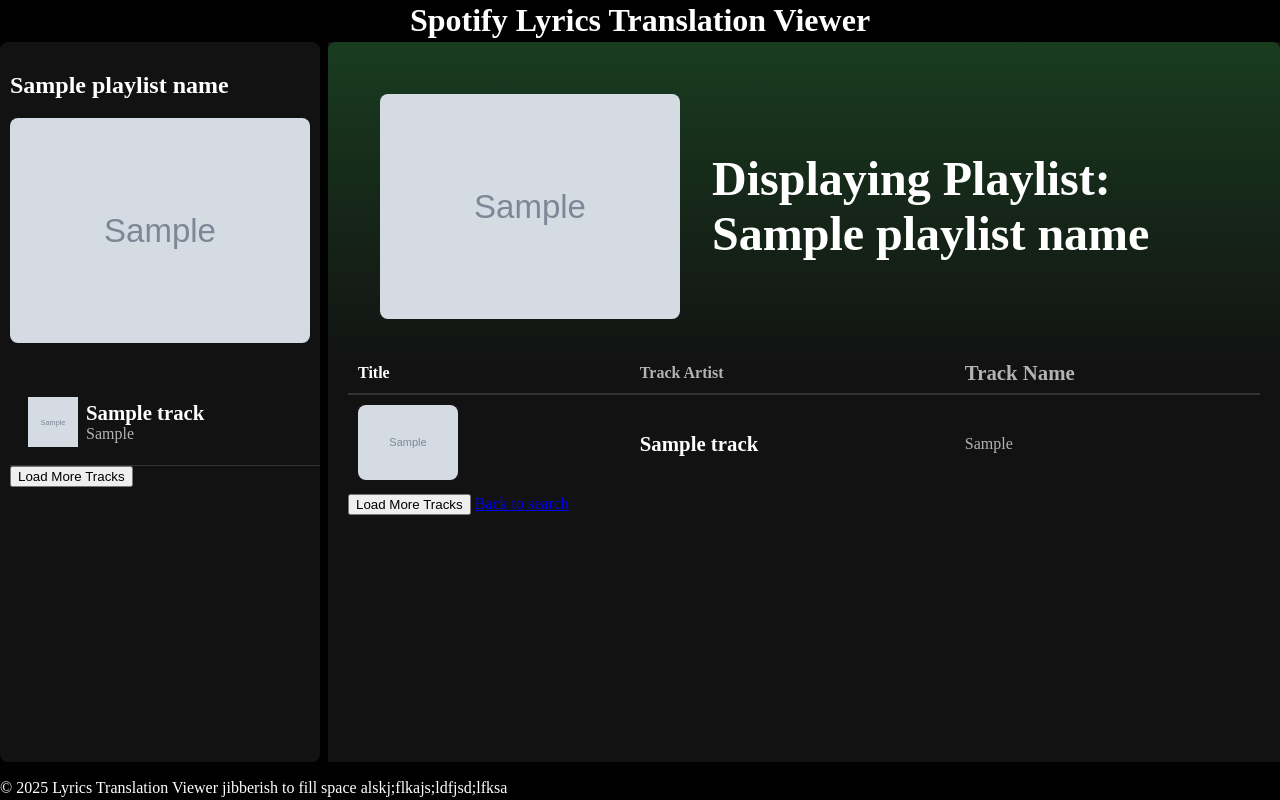
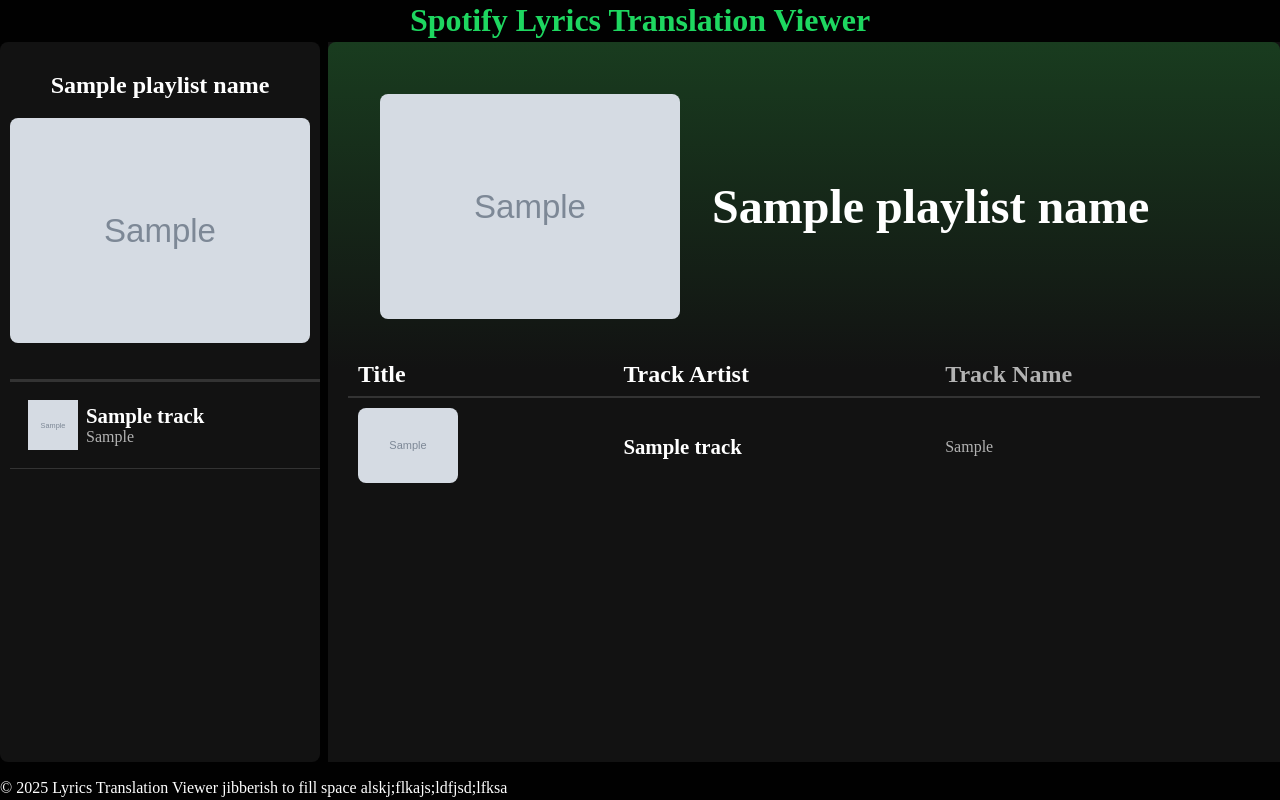
Before and after one commit to phip702/Lyrics_Translator, a Python web app: template app/templates/playlist.html in a window 1280 px wide. Run offline with Jinja, Linux system fonts and the light colour scheme; the template is opened without the code that fills it: most values are stand-ins (such as "Sample title", 1, 10 or a date in 2020); grey boxes marked "Sample" are stand-in pictures.

Commit message:
Finished the playlist page. Need to make playlist sidebar stay when transfering to track pages

```diff
--- a/app/static/css/styles.css
+++ b/app/static/css/styles.css
@@ -46,16 +46,43 @@
 }
 
 
+/*= Sidenav and Main */
+.track-name {
+    font-size: 1.3rem;
+    font-weight: bold;
+    color: #fff;
+}
 
+ .track-artist {
+    font-size: 1rem;
+    color: #b3b3b3;
+}
+
+.load-more {
+    background-color: #1ed760;
+    border-radius: .5rem;
+    color: #fff;
+    border: none;
+    width: 100%;
+    font-weight: bold;
+}
+
+
+
+/*=Sidenav */
 #playlist-sidenav {
     background-color: #121212;
-    overflow-x: auto;
+    overflow-x: hidden;
     overflow-y: auto;
     padding: 10px;
     border-radius: .5rem;
     flex-direction: column;
 }
 
+#playlist-sidenav .playlist-name {
+    font-size: 1.5rem;
+    text-align: center;
+}
 #playlist-sidenav .playlist-image {
     width: 100%;  /* Make the image width 100% of the sidenav width */
     height: auto;  /* Height adjusts to maintain aspect ratio */
@@ -64,6 +91,9 @@
     margin-bottom: 2rem;  /* Adds some space below the image */
 }
 
+#playlist-sidenav .track-row:first-of-type {
+    border-top: 3px solid #333;  /* Thin gray line above the first track */
+}
 
 #playlist-sidenav .track-row {
     display: flex;
@@ -86,25 +116,9 @@
     justify-content: center; /* Align items centrally */
 }
 
-.track-name {
-    font-size: 1.3rem;
-    font-weight: bold;
-    color: #fff;
-}
-
- .track-artist {
-    font-size: 1rem;
-    color: #b3b3b3;
-}
 
 
-
-
-
-
-
-
-/* Main Content */
+/*= Main Content */
 .playlist-header {
     display: flex;
     align-items: center;
@@ -141,6 +155,10 @@
     box-shadow: inset 0 -2px 0 #333;
 }
 
+#main-content table thead tr th {
+    color: #fff;
+    font-size: 1.5rem;
+}
 #main-content table thead tr th:nth-child(3){
     color: #b3b3b3
 }
@@ -166,10 +184,9 @@
 
 
 
-/* Mouse and Scrolling */
+/*= Mouse and Scrolling */
+header:hover,
 #playlist-sidenav .track-row:hover .track-name,
-#main-content table thead tr th:nth-child(2):hover,
-#main-content table thead tr th:nth-child(3):hover,
 #main-content table tbody tr:hover td:nth-child(2) {
     color: #1ed760;  /* Accent color on hover */
     transition: color 0.3s ease;  /* Smooth transition for color change */
@@ -200,8 +217,8 @@
 }
 
 /*
-TODO: sort table option
-TODO: load button still showing inappropriately for sidenav
-TODO: prettify the load more button
-TODO: make the track URL  look better
-TODO: make the home page look better */
+C-TODO: load button still showing inappropriately for sidenav
+C-TODO: prettify the load more button
+TODO: make the track page  look better
+TODO: make the home page look better
+*/
--- a/app/static/js/script.js
+++ b/app/static/js/script.js
@@ -1,6 +1,6 @@
 $(document).ready(function() {
 
-        // BrowserSync script for live reloading
+    //= BrowserSync script for live reloading
     (function() {
         try {
             var script = document.createElement('script');
@@ -19,69 +19,32 @@
     })();
 
 
-
-
-    let rowsCount = $('#tracks-tbody tr').length;
-    let offset = 50;  // Start with an offset of 50 for the first API request
+    //* Load more both
+    let rowsCount = $('#tracks-body tr').length;
 
     if (rowsCount % 50 !== 0) {
-        $('#load-more-btn').hide();  // Hide button if not a multiple of 50 because this means all tracks have been loaded
+        $('.load-more').hide();  // Hide button if not a multiple of 50 because this means all tracks have been loaded
     }
-    var spotify_playlist_id = $('#load-more-btn').data('playlist-id');
+    const loadMoreButton = document.querySelector('.load-more');
+    const spotifyPlaylistId = loadMoreButton.getAttribute('data-playlist-id');
 
     // Load more for the body
-    $('#load-more-btn').click(function() {
+    $('.load-more').click(function() {
         $.ajax({
-            url: `/api/fetch_tracks/${spotify_playlist_id}?offset=${offset}`,
+            url: `/api/fetch_tracks/${spotifyPlaylistId}?offset=${rowsCount}`,
             method: 'GET',
             success: function(response) {
                 if (response.length > 0) {
-                    // Append the new tracks to the table
+                    // Append the new tracks to the table or sidenav
                     response.forEach(track => {
-                        $('#tracks-tbody').append(`
+                        $('#tracks-body').append(`
                             <tr class="track-row">
                                 <td><img src="${track.track_image}" alt="Track Image" width="100" height="100"></td>
                                 <td>${track.track_artist}</td>
                                 <td>${track.track_name}</td>
-                                <td class="track-id" style="display: none;">${track.spotify_track_id}</td> <!-- Hidden column for spotify_track_id -->
+                                <td class="track-id" style="display: none;">${track.spotify_track_id}</td>
                             </tr>
                         `);
-                    });
-
-                    // Increase the offset by 50 for the next request and update row count
-                    offset += 50;
-                    let updatedRowCount = $('#tracks-tbody tr').length;
-                    if (updatedRowCount % 50 !== 0) {
-                        $('#load-more-btn').hide();
-                    }
-                }
-            },
-
-            error: function(error) { // Spotify will never return a blank response, and don't want to implement logic for the case where user has a playlist of a multiple of 50. So will just tell user playlist might be already loaded
-                alert('Error fetching tracks. Please try again.\nSpotify playlist might already be fully loaded');
-            }
-        });
-    });
-
-
-
-
-
-
-    // sidenav always displaying load more button
-    // Sidenav Load More functionality
-    let sidenavOffset = 50;  // Start with an offset of 50 for the sidenav
-    var spotify_playlist_id_sidenav = $('#load-more-sidenav').data('playlist-id');
-
-    // Handle "Load More" for the sidenav
-    $('#load-more-sidenav').click(function() {
-        $.ajax({
-            url: `/api/fetch_tracks/${spotify_playlist_id_sidenav}?offset=${sidenavOffset}`,
-            method: 'GET',
-            success: function(response) {
-                if (response.length > 0) {
-                    // Append the new tracks to the sidenav's track list
-                    response.forEach(track => {
                         $('#sidenav-tracks').append(`
                             <a class="track-row" href="/track/${track.spotify_track_id}">
                                 <img src="${track.track_image}" alt="Track Image" width="50" height="50">
@@ -93,27 +56,24 @@
                         `);
                     });
 
-                    // Increase the offset by 50 for the next request
-                    sidenavOffset += 50;
-
-                    // Update the rows count and check if it is a multiple of 50
-                    sidenavRowsCount = $('#sidenav-tracks li').length;
-
-                    if (sidenavRowsCount % 50 !== 0) {
-                        $('#load-more-sidenav').hide();  // Hide button if all tracks are loaded
+                    // Update the row count and check if the button needs to be hidden
+                    let rowsCount = $('#tracks-body').find('tr').length;
+                    if (rowsCount % 50 !== 0) {
+                        $(".load-more").hide(); // Hide button if all tracks are loaded
                     }
                 }
             },
             error: function(error) {
-                alert('Error fetching tracks. Please try again.');
+                alert('Error fetching tracks. Please try again.\nSpotify playlist might already be fully loaded');
             }
-        });
         });
 
     });
 
 
-// Add event listeners to all table rows
+
+
+//= Add listeners for every track row to redirect to track URL on user click
 document.querySelectorAll('.track-row').forEach(row => {
     row.addEventListener('click', function() {
     // Get the Spotify track ID from the hidden cell
@@ -123,3 +83,6 @@
     window.location.href = `/track/${trackId}`;
     });
 });
+
+
+})
--- a/app/templates/_playlist_sidenav.html
+++ b/app/templates/_playlist_sidenav.html
@@ -1,7 +1,7 @@
 <!-- app/templates/_playlist_sidenav.html -->
 {% if playlist_name %}
 <nav id="playlist-sidenav">
-    <h2>{{ playlist_name }}</h2>
+    <h2 class="playlist-name">{{ playlist_name }}</h2>
     <img class="playlist-image" src="{{ playlist_image }}" alt="Playlist Image">
     <div id="sidenav-tracks">
         {% for track in tracks %}
@@ -14,7 +14,7 @@
             </a>
         {% endfor %}
         </div>
-    <button id="load-more-sidenav" data-playlist-id="{{ spotify_playlist_id }}">Load More Tracks</button>
+    <button id="load-more-sidenav" class="load-more" data-playlist-id="{{ spotify_playlist_id }}">LOAD MORE TRACKS</button>
 </nav>
 
 {% else %}
--- a/app/templates/playlist.html
+++ b/app/templates/playlist.html
@@ -12,7 +12,7 @@
             {% else %}
                 <p>No playlist available.</p>
             {% endif %}
-            <h1>Displaying Playlist: <br>{{ playlist_name }}</h1>
+            <h1>{{ playlist_name }}</h1>
         </div>
 
 
@@ -36,8 +36,7 @@
             </tbody>
         </table>
 
-        <button id="load-more-btn" data-playlist-id="{{ spotify_playlist_id }}">Load More Tracks</button>
-        <a href="/">Back to search</a>
+        <button id="load-more-content" class="load-more" data-playlist-id="{{ spotify_playlist_id }}">LOAD MORE TRACKS</button>
     </div>
 
 <script src="https://code.jquery.com/jquery-3.6.0.min.js"></script>
--- a/app/templates/testing_playlist.html
+++ b/app/templates/testing_playlist.html
@@ -124,7 +124,7 @@
             </tbody>
         </table>
 
-        <button id="load-more-btn" data-playlist-id="4lvuWO8blWHWWGj3LfVzvD" style="display: none;">Load More Tracks</button>
+        <button id="load-more-content" data-playlist-id="4lvuWO8blWHWWGj3LfVzvD" style="display: none;">Load More Tracks</button>
         <a href="/">Back to search</a>
     </div>
 
```
Also changed, not shown: instance/db.sqlite3, 1 other file. Lines whose indentation alone changed are shown as unchanged.
